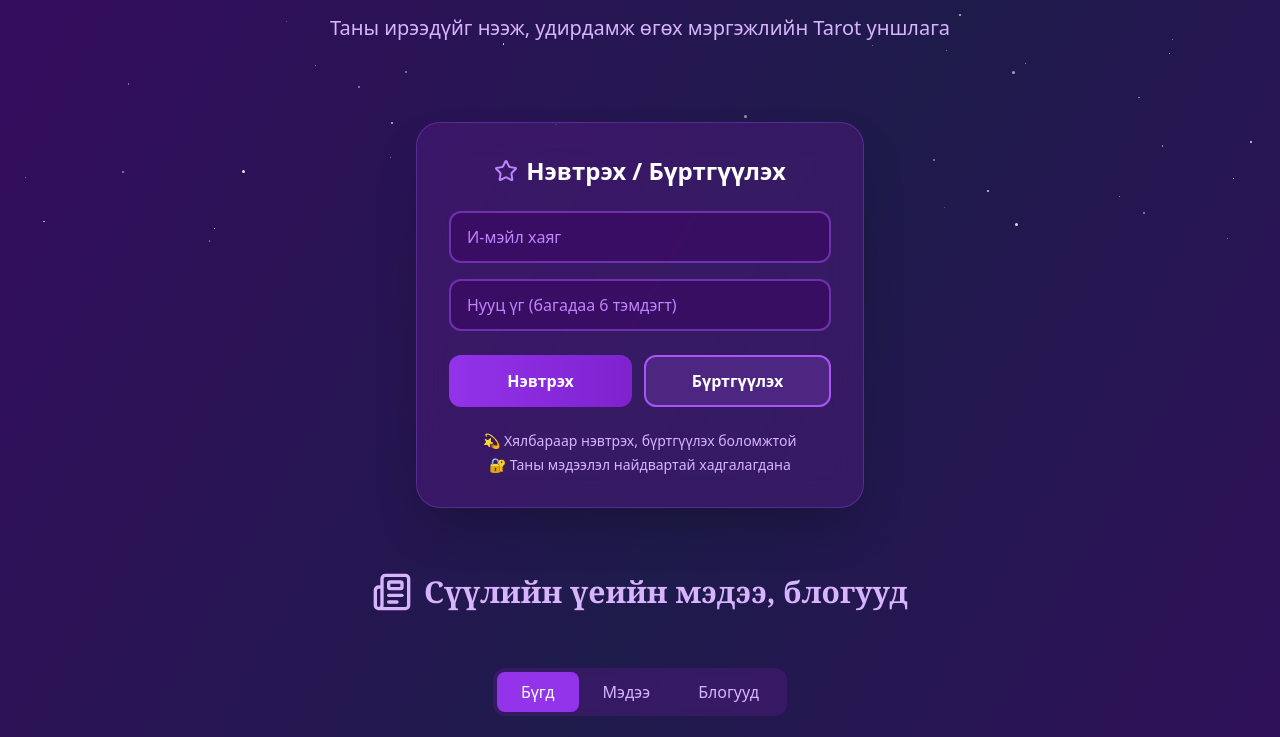
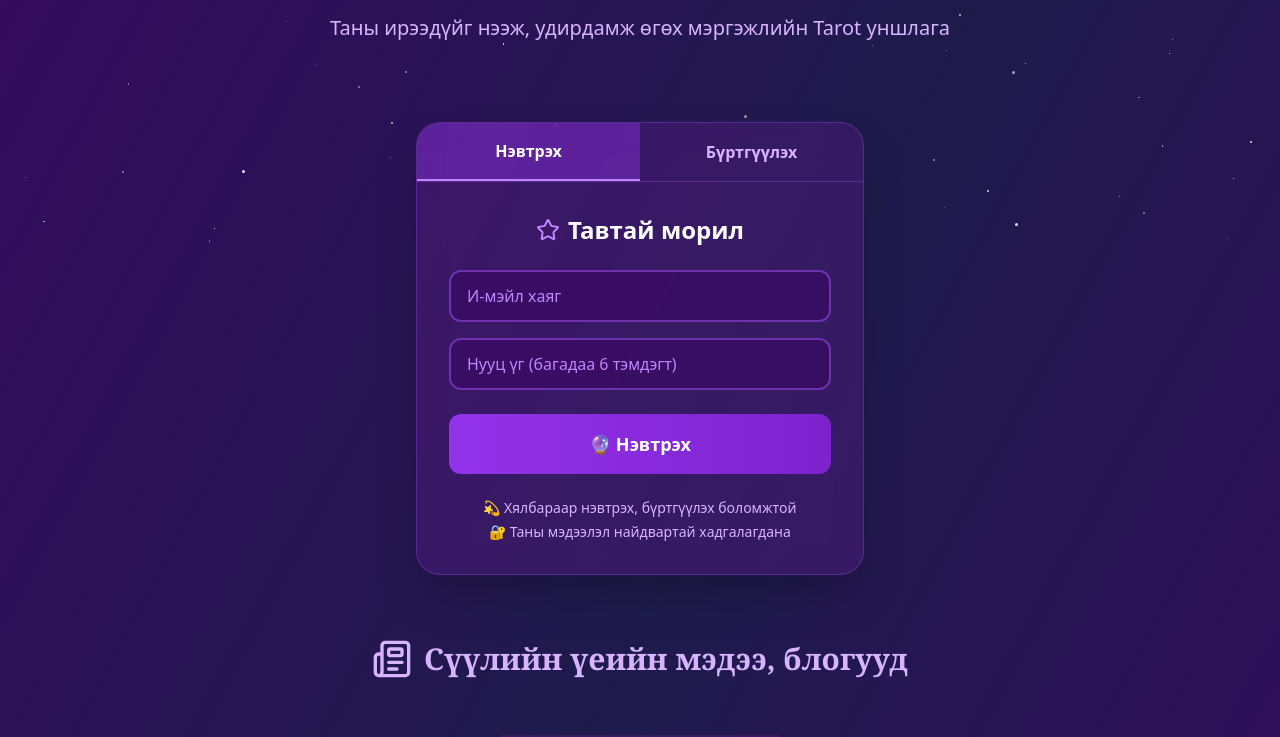
Before and after one commit to 22B1NUM1406/Tarotm, a React (Vite) app in the folder tarotweb/: page / in a window 1280 px wide. Shown: the part 554-1291 px from the top of the page. Built offline with nearby package versions, Linux system fonts and the light colour scheme; no server answers.

Commit message:
nevtreh burtguuleh

```diff
--- a/tarotweb/src/pages/Home.jsx
+++ b/tarotweb/src/pages/Home.jsx
@@ -50,6 +50,8 @@ const Home = ({
   activeTab, setActiveTab, onArticleClick,
   hasPaid,
 }) => {
+  const [authTab, setAuthTab] = useState('login'); // login | register
+
   return (
     <>
       <div className="max-w-4xl mx-auto px-4 py-20 text-center">
@@ -73,43 +75,93 @@ const Home = ({
       `}</style>
 
       {!user ? (
-        /* ── Нэвтрэх форм ── */
-        <div className="max-w-md mx-auto bg-purple-900/40 backdrop-blur-lg rounded-3xl p-8 border border-purple-500/30 shadow-2xl">
-          <h3 className="text-2xl font-semibold text-center mb-6 flex items-center justify-center gap-2">
-            <Star className="w-6 h-6 text-purple-400" />
-            Нэвтрэх / Бүртгүүлэх
-          </h3>
+        /* ── Нэвтрэх/Бүртгүүлэх форм (Tab хувилбар) ── */
+        <div className="max-w-md mx-auto bg-purple-900/40 backdrop-blur-lg rounded-3xl overflow-hidden border border-purple-500/30 shadow-2xl">
 
-          {error && (
-            <div className="mb-4 p-3 bg-red-500/20 border border-red-500/50 rounded-lg text-red-200 text-sm animate-shake">{error}</div>
-          )}
-          {success && (
-            <div className="mb-4 p-3 bg-green-500/20 border border-green-500/50 rounded-lg text-green-200 text-sm">{success}</div>
-          )}
-
-          <input type="email" placeholder="И-мэйл хаяг" value={email}
-            onChange={(e) => setEmail(e.target.value)}
-            onKeyPress={(e) => e.key === 'Enter' && handleLogin()}
-            className="w-full px-4 py-3 mb-4 bg-purple-950/60 border-2 border-purple-500/50 rounded-xl text-white placeholder-purple-400 focus:outline-none focus:border-purple-400 focus:ring-4 focus:ring-purple-500/20 transition" />
-
-          <input type="password" placeholder="Нууц үг (багадаа 6 тэмдэгт)" value={password}
-            onChange={(e) => setPassword(e.target.value)}
-            onKeyPress={(e) => e.key === 'Enter' && handleLogin()}
-            className="w-full px-4 py-3 mb-6 bg-purple-950/60 border-2 border-purple-500/50 rounded-xl text-white placeholder-purple-400 focus:outline-none focus:border-purple-400 focus:ring-4 focus:ring-purple-500/20 transition" />
-
-          <div className="flex gap-3 mb-6">
-            <button onClick={handleLogin} disabled={authLoading}
-              className="flex-1 py-3 bg-gradient-to-r from-purple-600 to-purple-700 rounded-xl font-semibold hover:shadow-lg hover:shadow-purple-500/50 hover:-translate-y-0.5 transition-all disabled:opacity-50">
-              {authLoading ? 'Түр хүлээнэ үү...' : 'Нэвтрэх'}
+          {/* Tab Header */}
+          <div className="flex border-b border-purple-500/30">
+            <button
+              onClick={() => setAuthTab('login')}
+              className={`flex-1 py-4 font-semibold transition-all ${
+                authTab === 'login'
+                  ? 'bg-purple-600/40 text-white border-b-2 border-purple-400'
+                  : 'text-purple-300 hover:bg-purple-800/20'
+              }`}
+            >
+              Нэвтрэх
             </button>
-            <button onClick={handleRegister} disabled={authLoading}
-              className="flex-1 py-3 bg-purple-500/20 border-2 border-purple-500 rounded-xl font-semibold hover:bg-purple-500/30 hover:-translate-y-0.5 transition-all disabled:opacity-50">
+            <button
+              onClick={() => setAuthTab('register')}
+              className={`flex-1 py-4 font-semibold transition-all ${
+                authTab === 'register'
+                  ? 'bg-purple-600/40 text-white border-b-2 border-purple-400'
+                  : 'text-purple-300 hover:bg-purple-800/20'
+              }`}
+            >
               Бүртгүүлэх
             </button>
           </div>
-          <div className="text-center text-sm text-purple-300 space-y-1">
-            <p>💫 Хялбараар нэвтрэх, бүртгүүлэх боломжтой</p>
-            <p>🔐 Таны мэдээлэл найдвартай хадгалагдана</p>
+
+          {/* Tab Content */}
+          <div className="p-8">
+            <div className="flex items-center justify-center gap-2 mb-6">
+              <Star className="w-6 h-6 text-purple-400" />
+              <h3 className="text-2xl font-semibold">
+                {authTab === 'login' ? 'Тавтай морил' : 'Шинэ бүртгэл'}
+              </h3>
+            </div>
+
+            {error && (
+              <div className="mb-4 p-3 bg-red-500/20 border border-red-500/50 rounded-lg text-red-200 text-sm animate-shake">
+                {error}
+              </div>
+            )}
+            {success && (
+              <div className="mb-4 p-3 bg-green-500/20 border border-green-500/50 rounded-lg text-green-200 text-sm">
+                {success}
+              </div>
+            )}
+
+            <input
+              type="email"
+              placeholder="И-мэйл хаяг"
+              value={email}
+              onChange={(e) => setEmail(e.target.value)}
+              onKeyPress={(e) => e.key === 'Enter' && (authTab === 'login' ? handleLogin() : handleRegister())}
+              className="w-full px-4 py-3 mb-4 bg-purple-950/60 border-2 border-purple-500/50 rounded-xl text-white placeholder-purple-400 focus:outline-none focus:border-purple-400 focus:ring-4 focus:ring-purple-500/20 transition"
+            />
+
+            <input
+              type="password"
+              placeholder="Нууц үг (багадаа 6 тэмдэгт)"
+              value={password}
+              onChange={(e) => setPassword(e.target.value)}
+              onKeyPress={(e) => e.key === 'Enter' && (authTab === 'login' ? handleLogin() : handleRegister())}
+              className="w-full px-4 py-3 mb-6 bg-purple-950/60 border-2 border-purple-500/50 rounded-xl text-white placeholder-purple-400 focus:outline-none focus:border-purple-400 focus:ring-4 focus:ring-purple-500/20 transition"
+            />
+
+            {authTab === 'login' ? (
+              <button
+                onClick={handleLogin}
+                disabled={authLoading}
+                className="w-full py-4 bg-gradient-to-r from-purple-600 to-purple-700 rounded-xl font-semibold text-lg hover:shadow-lg hover:shadow-purple-500/50 hover:-translate-y-0.5 transition-all disabled:opacity-50"
+              >
+                {authLoading ? 'Түр хүлээнэ үү...' : '🔮 Нэвтрэх'}
+              </button>
+            ) : (
+              <button
+                onClick={handleRegister}
+                disabled={authLoading}
+                className="w-full py-4 bg-gradient-to-r from-purple-600 to-purple-700 rounded-xl font-semibold text-lg hover:shadow-lg hover:shadow-purple-500/50 hover:-translate-y-0.5 transition-all disabled:opacity-50"
+              >
+                {authLoading ? 'Түр хүлээнэ үү...' : '✨ Бүртгүүлэх'}
+              </button>
+            )}
+
+            <div className="text-center text-sm text-purple-300 mt-6 space-y-1">
+              <p>💫 Хялбараар нэвтрэх, бүртгүүлэх боломжтой</p>
+              <p>🔐 Таны мэдээлэл найдвартай хадгалагдана</p>
+            </div>
           </div>
         </div>
       ) : (
@@ -120,7 +172,6 @@ const Home = ({
               🎉 Тавтай морил, {user.name}!
             </h3>
 
-            {/* Төлбөрийн статус */}
             {hasPaid ? (
               <div className="mb-5 inline-flex items-center gap-2 px-4 py-2 bg-green-500/20 border border-green-500/40 rounded-full">
                 <span className="w-2 h-2 bg-green-400 rounded-full animate-pulse" />
@@ -149,7 +200,6 @@ const Home = ({
             )}
           </div>
 
-          {/* Үнийн мэдээлэл */}
           {!hasPaid && (
             <div className="bg-purple-900/20 backdrop-blur-lg rounded-2xl p-5 border border-purple-500/20">
               <h4 className="text-purple-200 font-semibold mb-3 text-sm text-center">
```
